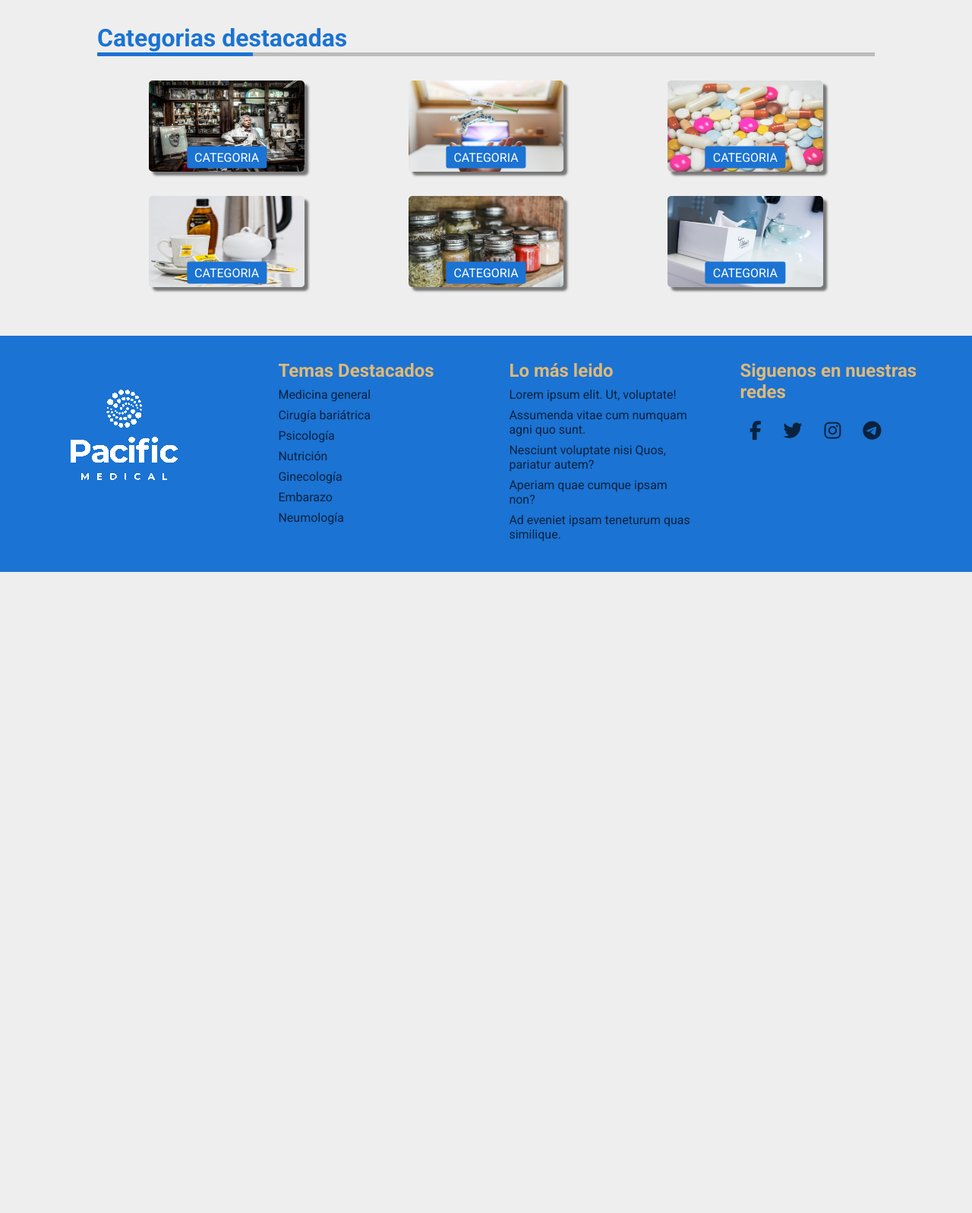
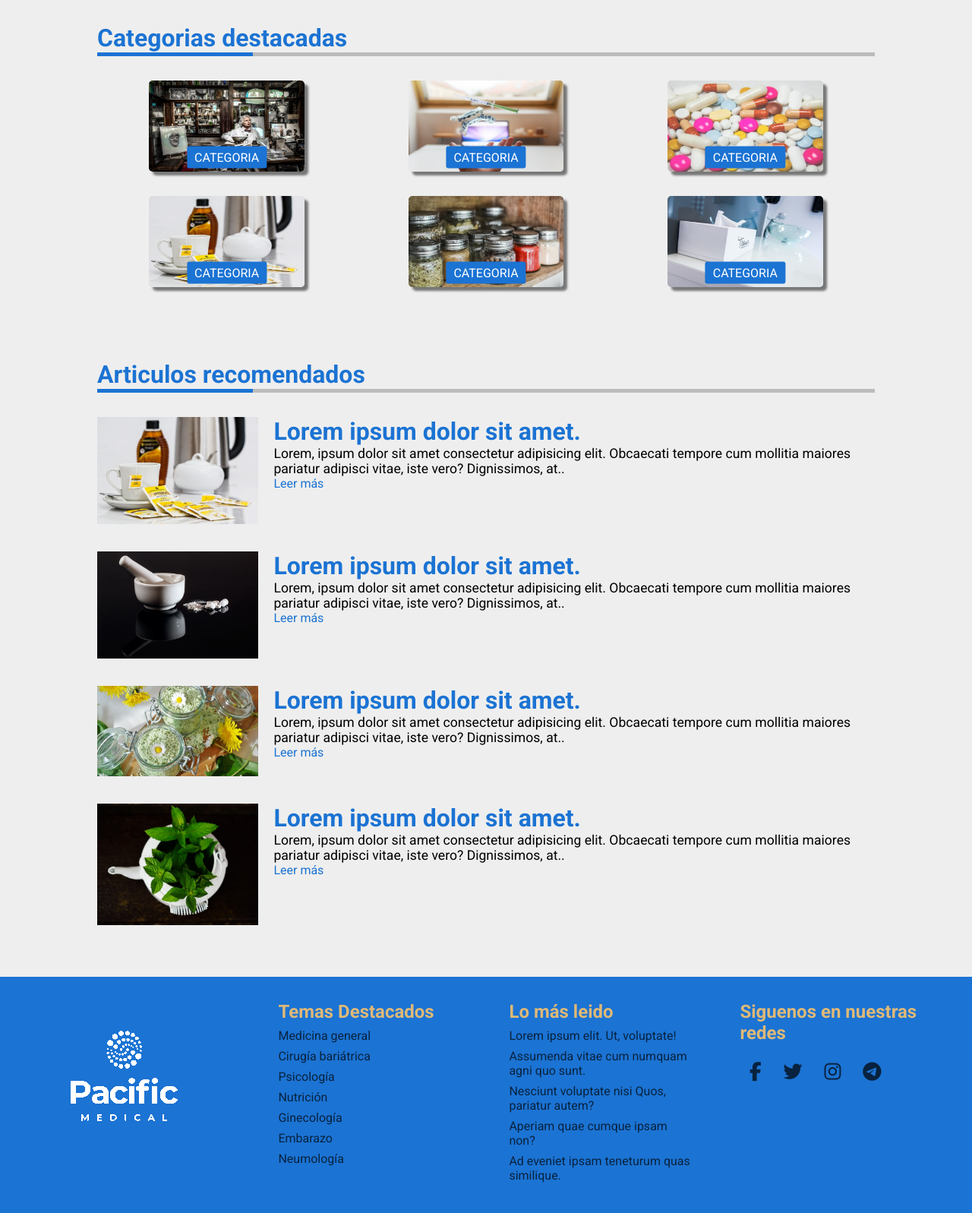
Before and after one commit to gadc1996/pacific-medical, a PHP site: page / in a window 1280 px wide. Shown: the part 1375-2972 px from the top of the page at 76% size. Before the commit the page ends 2128 px from the top, so only its background shows below. Run offline with PHP 8.4, Linux system fonts and the light colour scheme; some libraries are stand-ins or nearby versions.

Commit message:
Agregada seccion de articulos sugeridos

```diff
--- a/css/_articles-section.scss
+++ b/css/_articles-section.scss
@@ -82,3 +82,39 @@
         box-shadow: 10px 10px 5px rgba($color: #000000, $alpha: .5);
     }
 }
+
+.main-page-article{
+    margin: 2em 0;
+    display: flex;
+    flex-direction: row;
+    justify-content: left;
+    a{
+        width: 30%;
+        img{
+            width: 100%;
+            transition: .3s;
+        }
+        img:hover{
+            transform: scale(1.1);
+            transition: .3s;
+        }
+    }
+    .right-column{
+        margin-left: 2%;
+        a{
+            text-decoration: none;
+            color: variables.$blue;
+            h2{
+                font-size: 1.5em;
+            }
+        }
+        a:hover{
+            text-decoration: underline;
+            color: variables.$light-gold;
+
+        }
+        p{
+            font-size: 1.1em;
+        }
+    }
+}
--- a/css/style.css
+++ b/css/style.css
@@ -259,6 +259,41 @@ header .nav-links .nav-item:hover .dropdown {
   box-shadow: 10px 10px 5px rgba(0, 0, 0, 0.5);
 }
 
+.main-page-article {
+  margin: 2em 0;
+  display: flex;
+  flex-direction: row;
+  justify-content: left;
+}
+.main-page-article a {
+  width: 30%;
+}
+.main-page-article a img {
+  width: 100%;
+  transition: 0.3s;
+}
+.main-page-article a img:hover {
+  transform: scale(1.1);
+  transition: 0.3s;
+}
+.main-page-article .right-column {
+  margin-left: 2%;
+}
+.main-page-article .right-column a {
+  text-decoration: none;
+  color: #1B73D3;
+}
+.main-page-article .right-column a h2 {
+  font-size: 1.5em;
+}
+.main-page-article .right-column a:hover {
+  text-decoration: underline;
+  color: #DFB977;
+}
+.main-page-article .right-column p {
+  font-size: 1.1em;
+}
+
 footer {
   height: auto;
   width: 100%;
--- a/index.html
+++ b/index.html
@@ -196,6 +196,54 @@
 	</section>
 	<!--Termina categorias destacadas-->
 
+	<!--Inicia Articulos recomendados-->
+	<section class="articles-section" >
+		<h2 class="section-title">Articulos recomendados</h2>
+
+		<div class="title-divider">
+			<div class="divider-color"></div>
+			<div class="divider-section"></div>
+			<div class="divider-section"></div>
+			<div class="divider-section"></div>
+			<div class="divider-section"></div>
+		</div>
+
+		<div class="main-page-article">
+			<a href="#" ><img src="img/card-image12.jpeg" alt=""></a>
+			<div class="right-column">
+				<h2><a href="#">Lorem ipsum dolor sit amet.</a></h2>
+				<p>Lorem, ipsum dolor sit amet consectetur adipisicing elit. Obcaecati tempore cum mollitia maiores pariatur adipisci vitae, iste vero? Dignissimos, at..</p>
+				<a href="#" class="readmore">Leer más</a>
+			</div>
+		</div>
+		<div class="main-page-article">
+			<a href="#" ><img src="img/card-image13.jpeg" alt=""></a>
+			<div class="right-column">
+				<h2><a href="#">Lorem ipsum dolor sit amet.</a></h2>
+				<p>Lorem, ipsum dolor sit amet consectetur adipisicing elit. Obcaecati tempore cum mollitia maiores pariatur adipisci vitae, iste vero? Dignissimos, at..</p>
+				<a href="#" class="readmore">Leer más</a>
+			</div>
+		</div>
+		<div class="main-page-article">
+			<a href="#" ><img src="img/card-image14.jpeg" alt=""></a>
+			<div class="right-column">
+				<h2><a href="#">Lorem ipsum dolor sit amet.</a></h2>
+				<p>Lorem, ipsum dolor sit amet consectetur adipisicing elit. Obcaecati tempore cum mollitia maiores pariatur adipisci vitae, iste vero? Dignissimos, at..</p>
+				<a href="#" class="readmore">Leer más</a>
+			</div>
+		</div>
+		<div class="main-page-article">
+			<a href="#" ><img src="img/card-image15.jpeg" alt=""></a>
+			<div class="right-column">
+				<h2><a href="#">Lorem ipsum dolor sit amet.</a></h2>
+				<p>Lorem, ipsum dolor sit amet consectetur adipisicing elit. Obcaecati tempore cum mollitia maiores pariatur adipisci vitae, iste vero? Dignissimos, at..</p>
+				<a href="#" class="readmore">Leer más</a>
+			</div>
+		</div>
+
+
+	</section>
+	<!--Termina Articulos recomendados-->
 	<footer>
 	<div class="footer-colum">
 		<a href="#"><img src="img/logo-white.png" alt=""></a>
```
Also changed, not shown: img/card-image12.jpeg (added), img/card-image13.jpeg (added), img/card-image14.jpeg (added), img/card-image15.jpeg (added), img/pexels-martin-lopez-954585.jpg (added), 1 other file.
